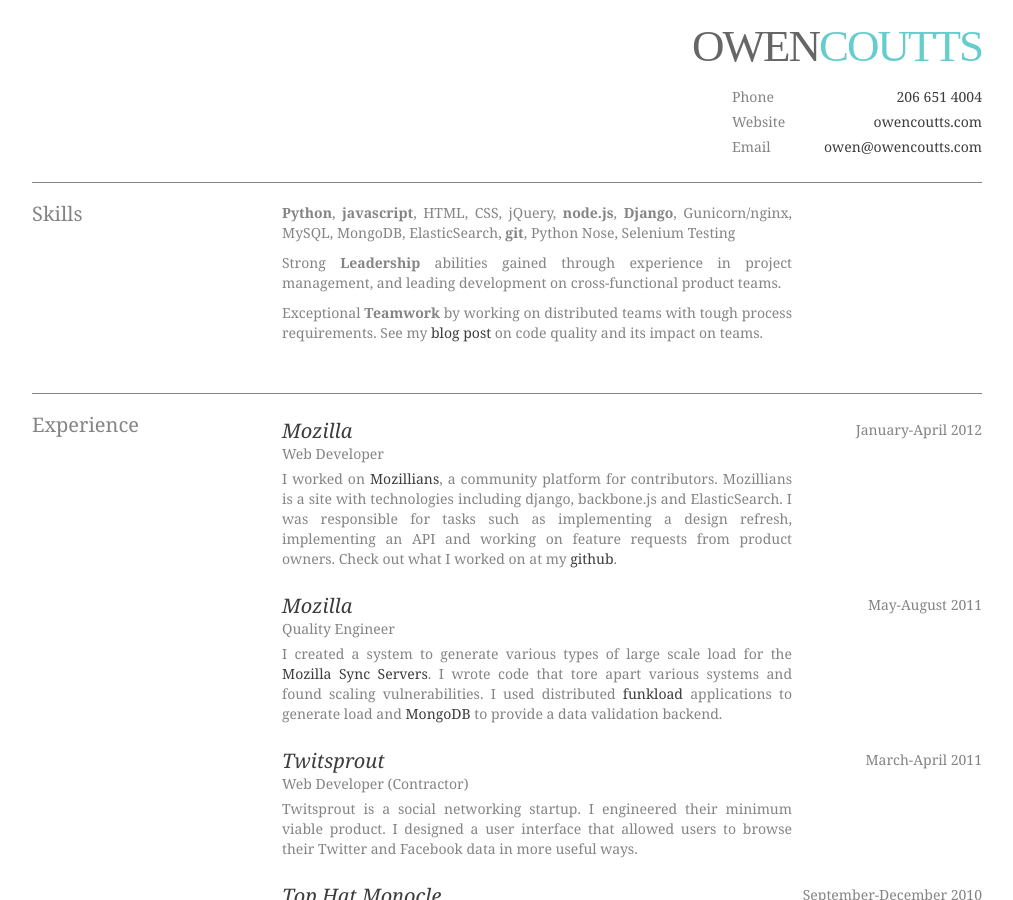
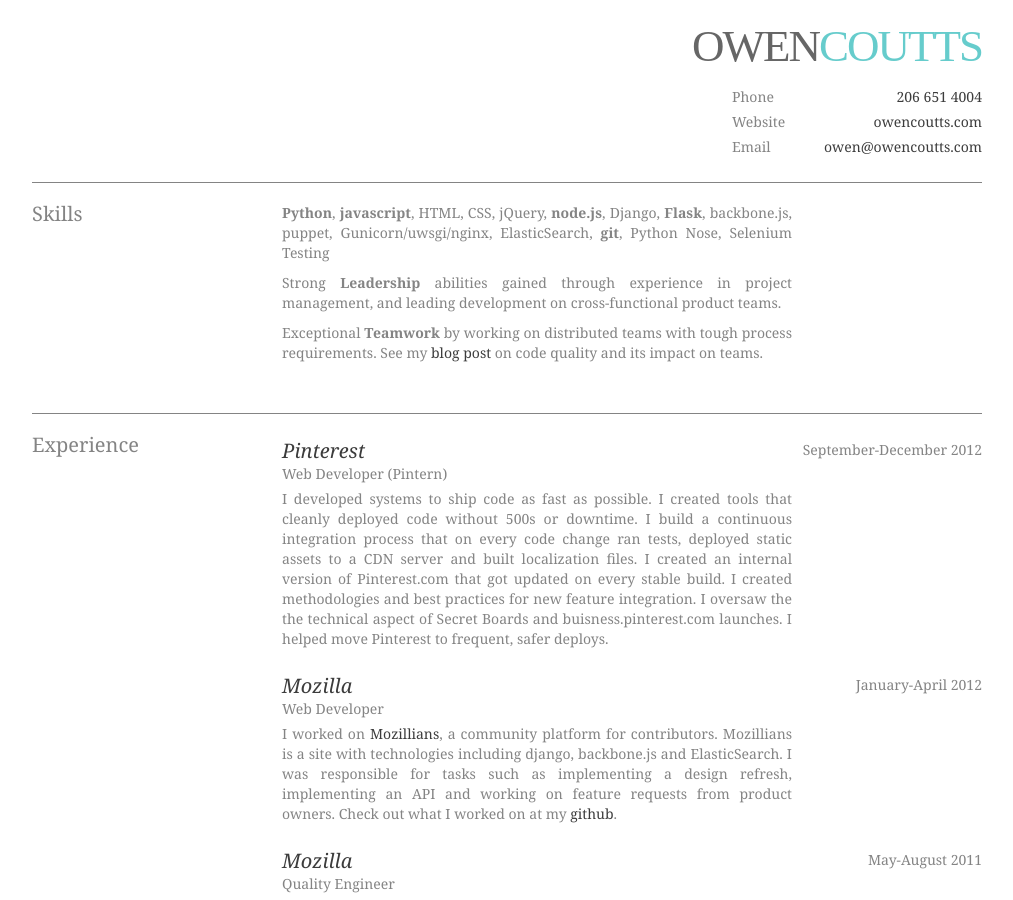
Before and after one commit to tallowen/tallowen.github.com, a Jekyll site: the page built from resume.html, in a window 1280 px wide and 900 px high. Shown: the whole window, without its empty margins (133-1146 px from the left). Built offline with Jekyll 4.4.1, drawn with Linux system fonts in a browser that asks for light colours; some of the changed text lies outside the part shown.

Commit message:
Updated resume to include pinterest.

```diff
--- a/resume.html
+++ b/resume.html
@@ -1,7 +1,7 @@
 ---
 skills:
   -
-    _Python_, _javascript_, HTML, CSS, jQuery, _node.js_, _Django_, Gunicorn/nginx, MySQL, MongoDB, ElasticSearch, _git_, Python Nose, Selenium Testing
+    _Python_, _javascript_, HTML, CSS, jQuery, _node.js_, Django, _Flask_, backbone.js, puppet, Gunicorn/uwsgi/nginx, ElasticSearch, _git_, Python Nose, Selenium Testing
   -
     Strong _Leadership_ abilities gained through experience in project management, and leading development on cross-functional product teams.
   -
@@ -9,6 +9,13 @@
 
 
 experiences:
+  -
+    employer: Pinterest
+    website: http://pinterest.com
+    title: Web Developer (Pintern)
+    date: September-December 2012
+    description:
+      I developed systems to ship code as fast as possible. I created tools that cleanly deployed code without 500s or downtime. I build a continuous integration process that on every code change ran tests, deployed static assets to a CDN server and built localization files. I created an internal version of Pinterest.com that got updated on every stable build. I created methodologies and best practices for new feature integration. I oversaw the the technical aspect of  Secret Boards and buisness.pinterest.com launches. I helped move Pinterest to frequent, safer deploys.
   -
     employer: Mozilla
     website: http://mozilla.com
@@ -136,6 +150,18 @@
           </div>
         </div>
       </div>
+      <div class="section">
+        <h2>Awards</h2>
+        <div class="item">
+          <div class="description">
+            <ul>
+              {% for award in page.awards %}
+                <li>{{ award|markdownify }}</li>
+              {% endfor %}
+            </ul>
+          </div>
+        </div>
+      </div>
     </div>
     <div id="footer">
       <p>Owen Coutts | owen@owencoutts.com</p>
```
Also changed, not shown: other parts of resume.html (+7 -0 lines).
